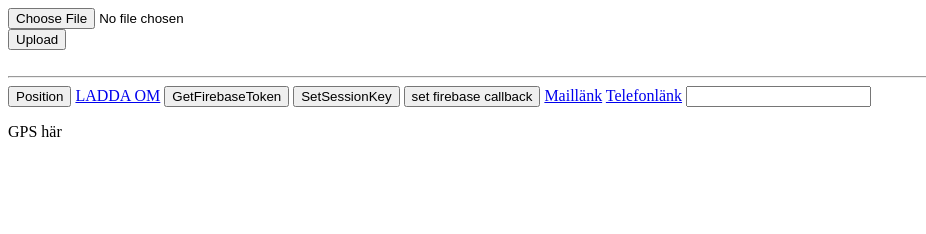
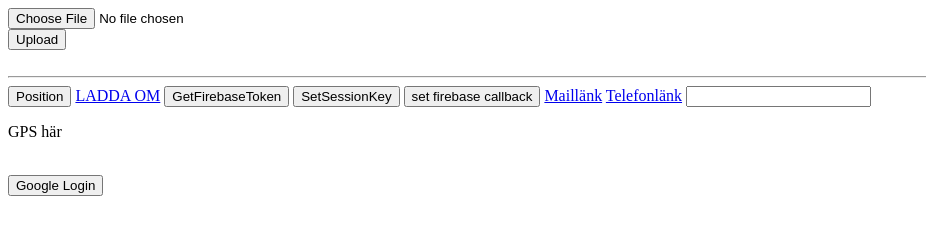
Before and after one commit to AndersDrevin/drevin-upload-img, a website: page index.html in a window 1280 px wide. Shown: the whole page, without its empty margins (0-926 px from the left). Drawn offline with Linux system fonts and the light colour scheme.

Commit message:
Google Login test

```diff
--- a/index.html
+++ b/index.html
@@ -21,9 +21,16 @@
 <a href="tel:0705256781">Telefonlänk</a>
 <input type="text" id="firebase"></input>
 <p id="gpsPos">GPS här</p>
+<br />
+<button id="gLogin" onclick="gLogin()">Google Login</button>
 
 
 <script>
+
+    function gLogin(){
+        webkit.messageHandlers.gLogin.postMessage("")
+    }
+
     function getLocation(){
         webkit.messageHandlers.getLocation.postMessage("");
     }
```
